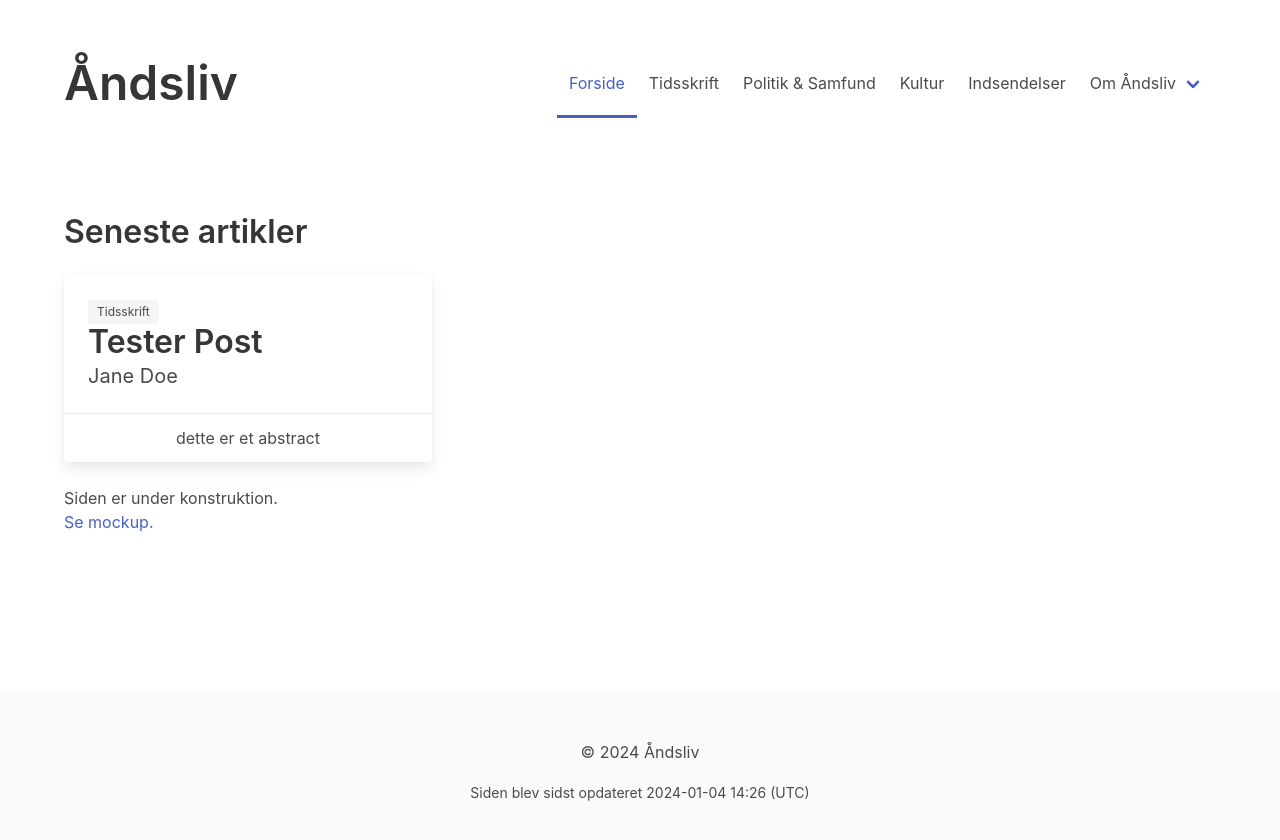
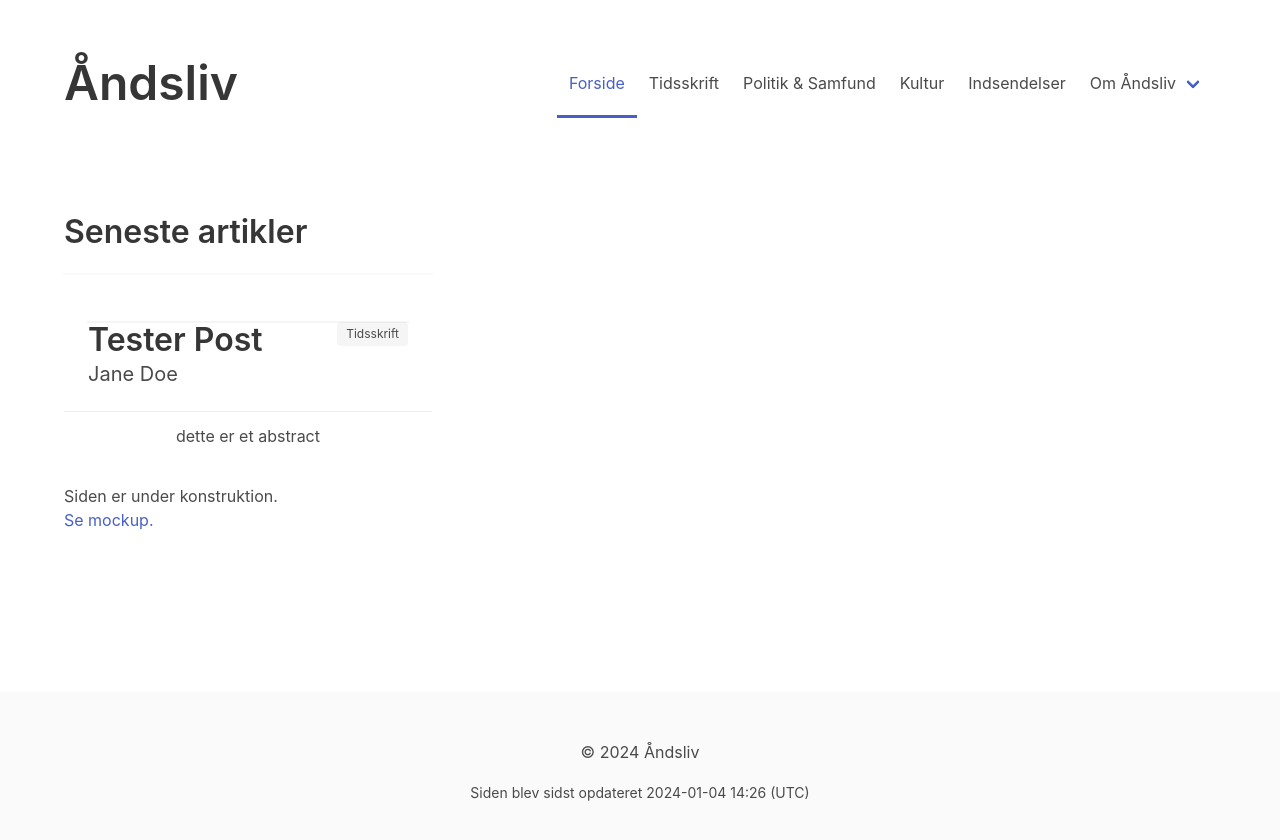
Before and after one commit to Aandsliv/aandsliv, a Jekyll site: the page built from src/index.html, in a window 1280 px wide. Shown: the top 840 px of the page. Built offline with Jekyll 4.4.1, drawn with Linux system fonts in a browser that asks for light colours.

Commit message:
feat: update tag as link (#40)

```diff
--- a/src/index.html
+++ b/src/index.html
@@ -13,7 +13,8 @@
                     <a href="{{ post.url | relative_url }}" class="tile is-child card">
                         <div class="card-content">
                             <div class="block">
-                                <span class="tag card-header-icon">{{ post.subsection | capitalize }}</span>
+                                <a href="{{ post.subsection | lowercase | url_encode | relative_url }}"
+                                    class="tag card-header-icon is-pulled-right">{{ post.subsection | capitalize }}</a>
                                 <p class="title">{{ post.title }}</p>
                                 <p class="subtitle">{{ post.author }}</p>
                             </div>
```
